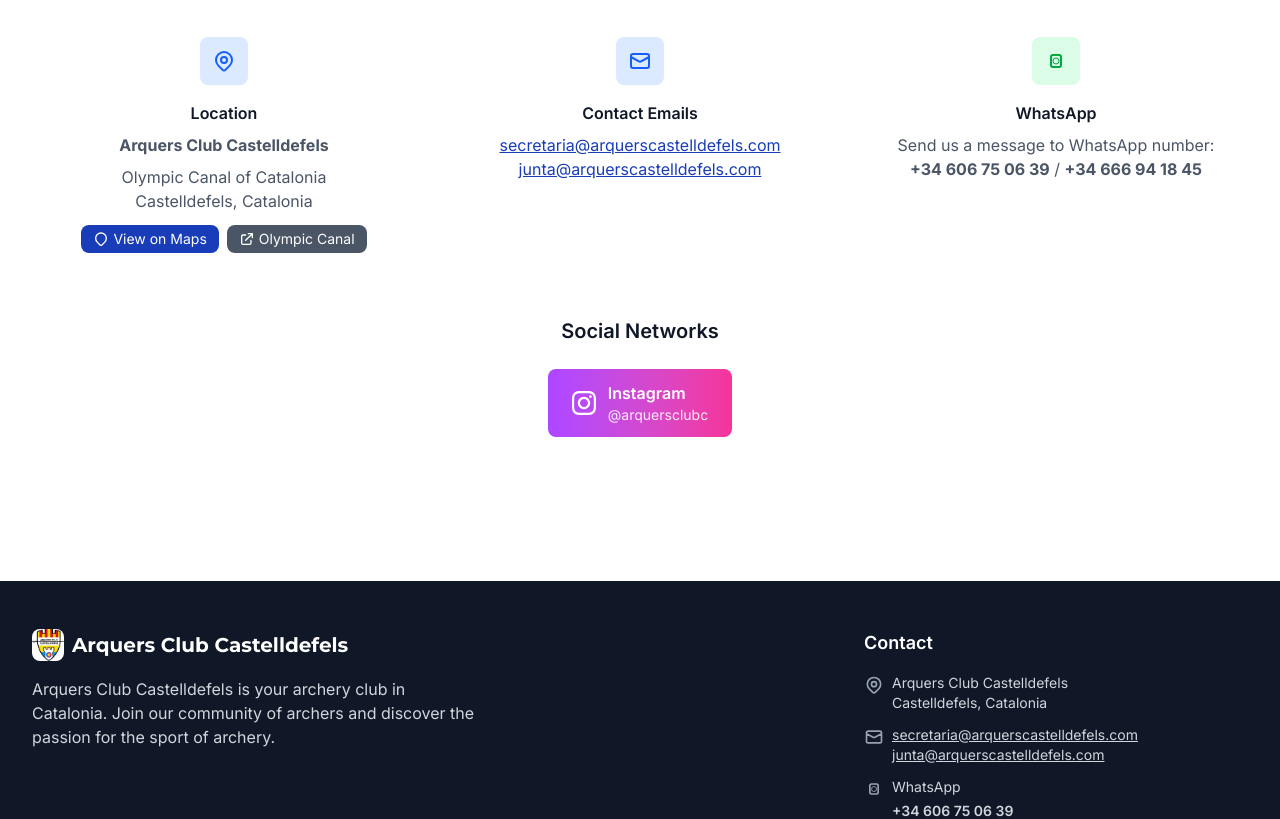
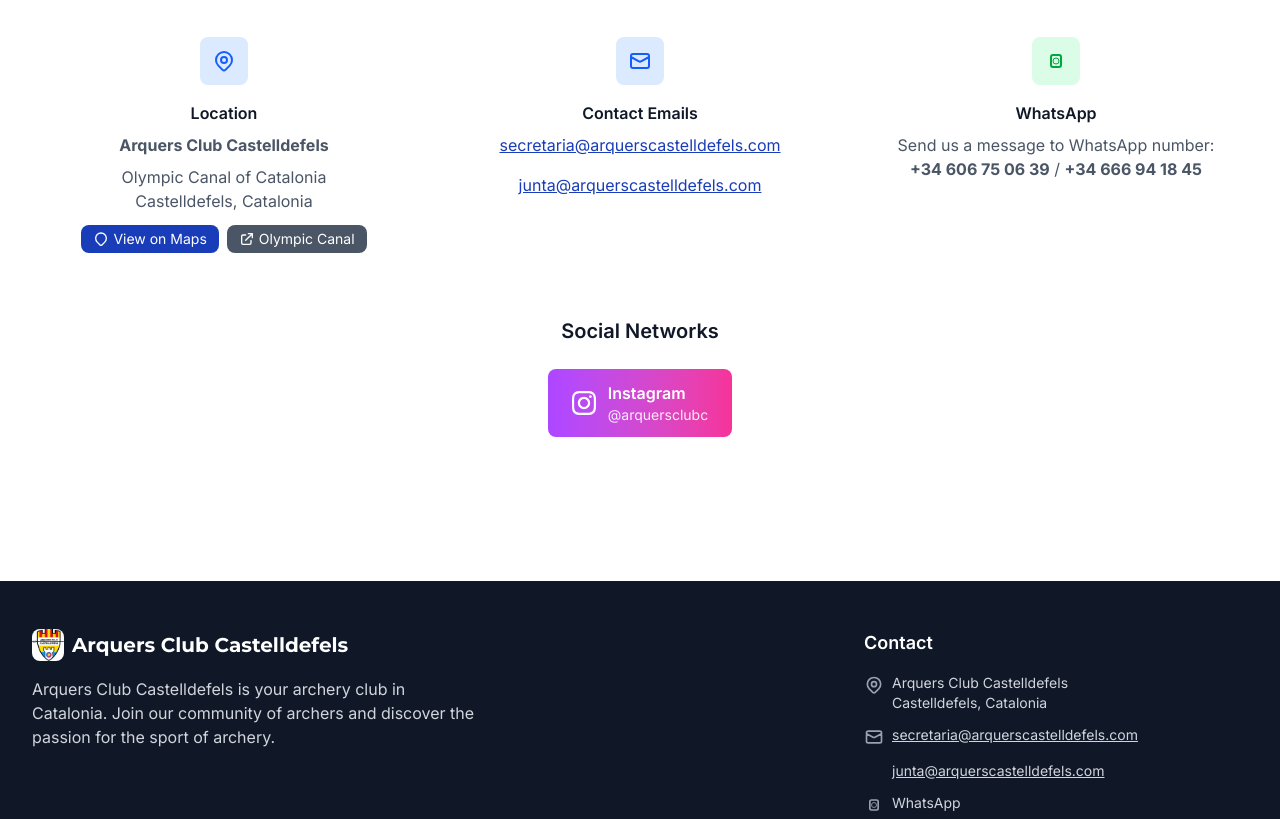
Before and after one commit to edfrias/acc, a Vue app: page / in a window 1280 px wide. Shown: the part 3080-3899 px from the top of the page. Built offline with nearby package versions, Linux system fonts and the light colour scheme; a web font is replaced by a local one.

Commit message:
FEAT Improve email link accessibility and styling, enhance button styles for better user interaction

```diff
--- a/src/components/ContactSection.vue
+++ b/src/components/ContactSection.vue
@@ -56,18 +56,17 @@
                 </svg>
               </div>
               <h2 class="font-semibold text-gray-900 mb-2">{{ $t('contact.info.email') }}</h2>
-              <div class="text-gray-600">
+              <div class="text-gray-600" style="display: flex; flex-direction: column; gap: 16px;">
                 <a
                   :href="'mailto:' + getRawTranslation('club.emails.secretaria')"
-                  class="text-blue-800 hover:text-blue-900 break-words underline transition-colors"
+                  class="email-link text-blue-800 hover:text-blue-900 underline break-words"
                   :aria-label="$t('contact.info.email') + ': ' + getRawTranslation('club.emails.secretaria')"
                 >
                   {{ getRawTranslation('club.emails.secretaria') }}
                 </a>
-                <br />
                 <a
                   :href="'mailto:' + getRawTranslation('club.emails.junta')"
-                  class="text-blue-800 hover:text-blue-900 break-words underline transition-colors"
+                  class="email-link text-blue-800 hover:text-blue-900 underline break-words"
                   :aria-label="$t('contact.info.email') + ': ' + getRawTranslation('club.emails.junta')"
                 >
                   {{ getRawTranslation('club.emails.junta') }}
--- a/src/components/FooterSection.vue
+++ b/src/components/FooterSection.vue
@@ -33,17 +33,17 @@
               <svg class="w-5 h-5 text-gray-400 mt-0.5 mr-2 flex-shrink-0" fill="none" stroke="currentColor" viewBox="0 0 24 24">
                 <path stroke-linecap="round" stroke-linejoin="round" stroke-width="2" d="M3 8l7.89 4.26a2 2 0 002.22 0L21 8M5 19h14a2 2 0 002-2V7a2 2 0 00-2-2H5a2 2 0 00-2 2v10a2 2 0 002 2z"/>
               </svg>
-              <div class="text-gray-300 text-sm">
+              <div class="text-gray-300 text-sm" style="display: flex; flex-direction: column; gap: 16px;">
                 <a
                   :href="'mailto:' + getRawTranslation('club.emails.secretaria')"
-                  class="text-gray-300 hover:text-white underline transition-colors block"
+                  class="email-link text-gray-300 hover:text-white underline block"
                   :aria-label="$t('contact.info.email') + ': ' + getRawTranslation('club.emails.secretaria')"
                 >
                   {{ getRawTranslation('club.emails.secretaria') }}
                 </a>
                 <a
                   :href="'mailto:' + getRawTranslation('club.emails.junta')"
-                  class="text-gray-300 hover:text-white underline transition-colors block"
+                  class="email-link text-gray-300 hover:text-white underline block"
                   :aria-label="$t('contact.info.email') + ': ' + getRawTranslation('club.emails.junta')"
                 >
                   {{ getRawTranslation('club.emails.junta') }}
--- a/src/style.css
+++ b/src/style.css
@@ -6,7 +6,8 @@
   }
 
   body {
-    @apply bg-gray-50 text-gray-900;
+    background-color: #f9fafb;
+    color: #111827;
   }
 
   /* Performance optimization: reduce layout shifts */
@@ -23,11 +24,62 @@
 
 @layer components {
   .btn-primary {
-    @apply inline-flex items-center px-6 py-3 border border-transparent text-base font-medium rounded-lg text-white bg-blue-600 hover:bg-blue-700 focus:outline-none focus:ring-2 focus:ring-offset-2 focus:ring-blue-500 transition-colors duration-200;
+    display: inline-flex;
+    align-items: center;
+    padding: 0.75rem 1.5rem;
+    border: 1px solid transparent;
+    font-size: 1rem;
+    font-weight: 500;
+    border-radius: 0.5rem;
+    color: white;
+    background-color: #2563eb;
+    transition: background-color 0.2s ease-in-out;
+  }
+
+  .btn-primary:hover {
+    background-color: #1d4ed8;
+  }
+
+  .btn-primary:focus {
+    outline: none;
+    box-shadow: 0 0 0 3px rgba(37, 99, 235, 0.5);
   }
 
   .btn-secondary {
-    @apply inline-flex items-center px-6 py-3 border border-gray-300 text-base font-medium rounded-lg text-gray-700 bg-white hover:bg-gray-50 focus:outline-none focus:ring-2 focus:ring-offset-2 focus:ring-blue-500 transition-colors duration-200;
+    display: inline-flex;
+    align-items: center;
+    padding: 0.75rem 1.5rem;
+    border: 1px solid #d1d5db;
+    font-size: 1rem;
+    font-weight: 500;
+    border-radius: 0.5rem;
+    color: #374151;
+    background-color: white;
+    transition: background-color 0.2s ease-in-out;
+  }
+
+  .btn-secondary:hover {
+    background-color: #f9fafb;
+  }
+
+  .btn-secondary:focus {
+    outline: none;
+    box-shadow: 0 0 0 3px rgba(37, 99, 235, 0.5);
+  }
+
+  /* Accessible touch targets for email links */
+  .email-link {
+    display: inline-block;
+    min-height: 24px;
+    padding: 0.25rem 0.5rem;
+    margin: -0.25rem -0.5rem;
+    border-radius: 0.25rem;
+    transition: color 0.2s ease-in-out;
+  }
+
+  .email-link:focus {
+    outline: none;
+    box-shadow: 0 0 0 2px rgba(37, 99, 235, 0.5);
   }
 
   /* Performance optimization: will-change for animations */
```
